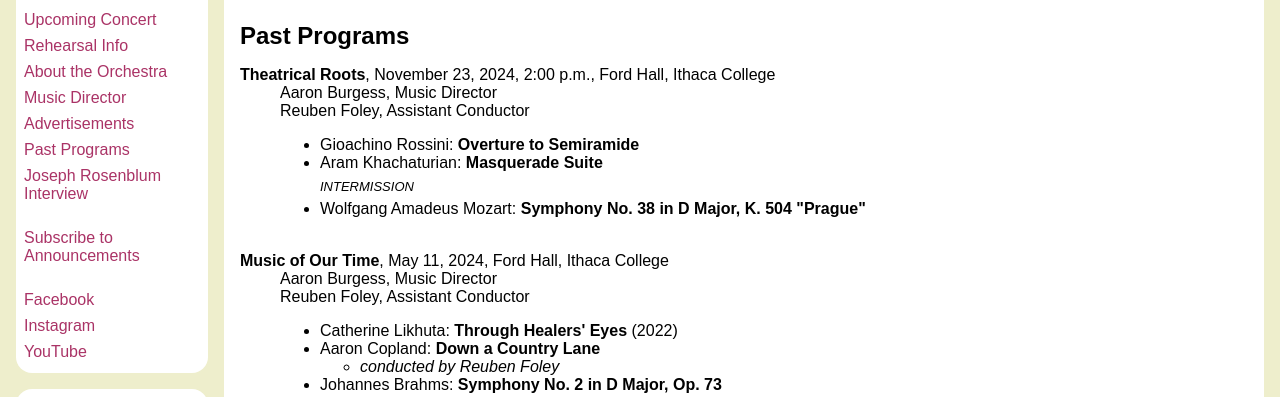
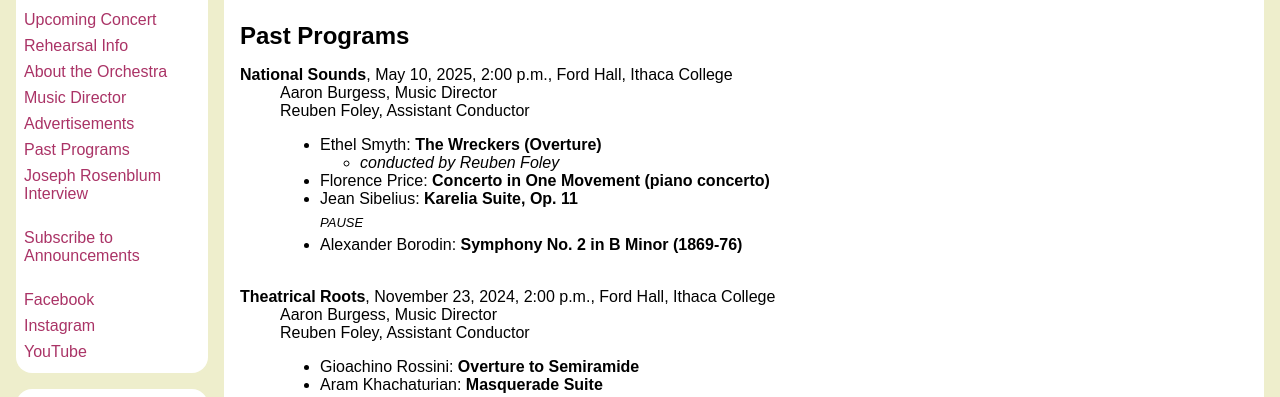
Before and after one commit to suany/ico, a plain HTML site: page www/past_programs.html in a window 1280 px wide. Shown: the part 97-494 px from the top of the page. Drawn offline with Linux system fonts and the light colour scheme.

Commit message:
Ithaca Festival ad hoc table

```diff
--- a/www/past_programs.html
+++ b/www/past_programs.html
@@ -87,6 +87,29 @@
 <h2>Past Programs</h2>
 
 <dl>
+
+ <dt><b>National Sounds</b>,
+     May 10, 2025, 2:00 p.m., Ford Hall, Ithaca College</dt>
+ <dd>Aaron Burgess, Music Director
+     <br/>Reuben Foley, Assistant Conductor
+  <ul>
+    <li>Ethel Smyth: <b>The Wreckers (Overture)</b>
+      <ul>
+        <li><em>conducted by Reuben Foley</em></li>
+      </ul>
+    </li>
+    <li>Florence Price: <b>Concerto in One Movement (piano concerto)</b>
+    </li>
+    <li>Jean Sibelius: <b>Karelia Suite, Op. 11</b>
+    </li>
+    <li style="list-style-type: none; margin: 5px 0px;">
+        <i><font size="-1">PAUSE</font></i>
+    </li>
+    <li>Alexander Borodin: <b>Symphony No. 2 in B Minor (1869-76)</b>
+    </li>
+  </ul>
+  &nbsp;
+ </dd>
 
  <dt><b>Theatrical Roots</b>,
      November 23, 2024, 2:00 p.m., Ford Hall, Ithaca College</dt>
```
Also changed, not shown: www/index.html (+18 -3 lines), www/ICO_at_Ithaca_Festival_2025.jpg (added).
